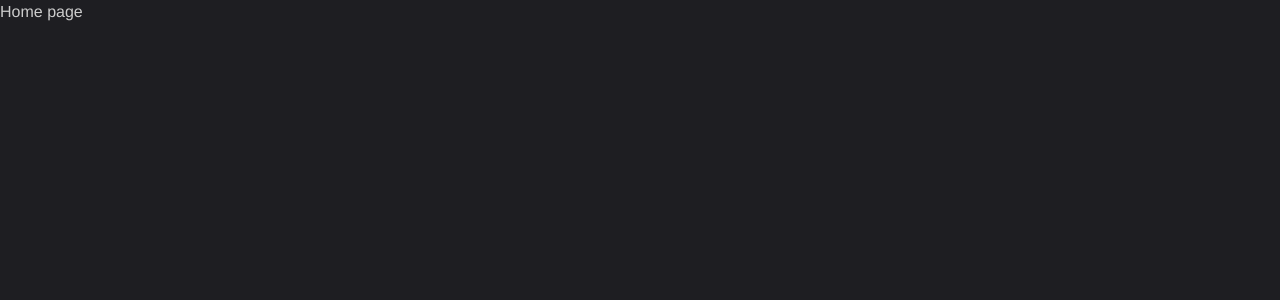
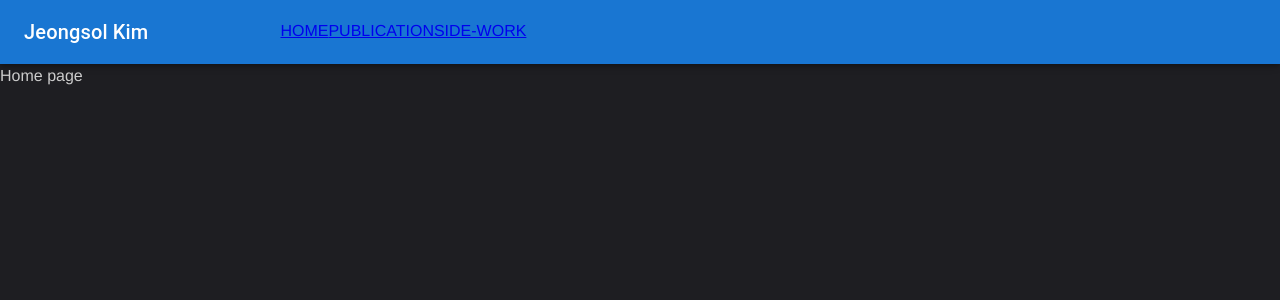
Before and after one commit to jeongsol-kim/jeongsol-kim, a React (Create React App) app: page / in a window 1280 px wide. Shown: the top 300 px of the page. Built offline with nearby package versions, Linux system fonts and the light colour scheme.

Commit message:
add navigation bar

```diff
--- a/src/App.js
+++ b/src/App.js
@@ -2,6 +2,7 @@ import { BrowserRouter, Route, Routes } from "react-router-dom";
 import { ThemeProvider } from "styled-components";
 import { GlobalStyle } from "./theme/GlobalStyle";
 import { lightTheme, darkTheme } from "./theme/theme";
+import Navigation from "./components/navigation";
 import Home from "./components/home";
 import Publication from "./components/publication";
 import Sidework from "./components/sidework";
@@ -13,6 +14,7 @@ function App() {
     <BrowserRouter>
     <ThemeProvider theme={isDarkmode ? darkTheme: lightTheme}>
     <GlobalStyle />
+      <Navigation />
       <Routes>
         <Route path="/" element={<Home />}/>
         <Route path="/publication" element={<Publication />}/>
```
